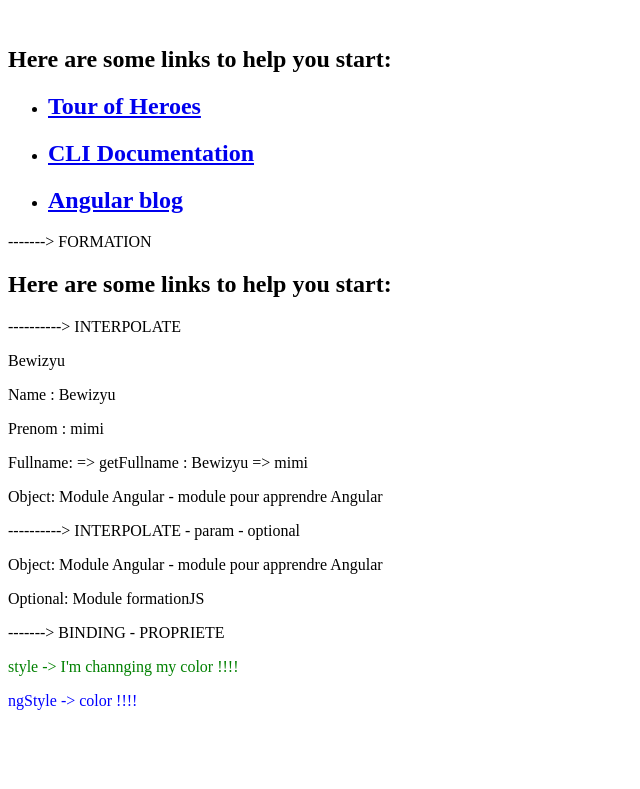
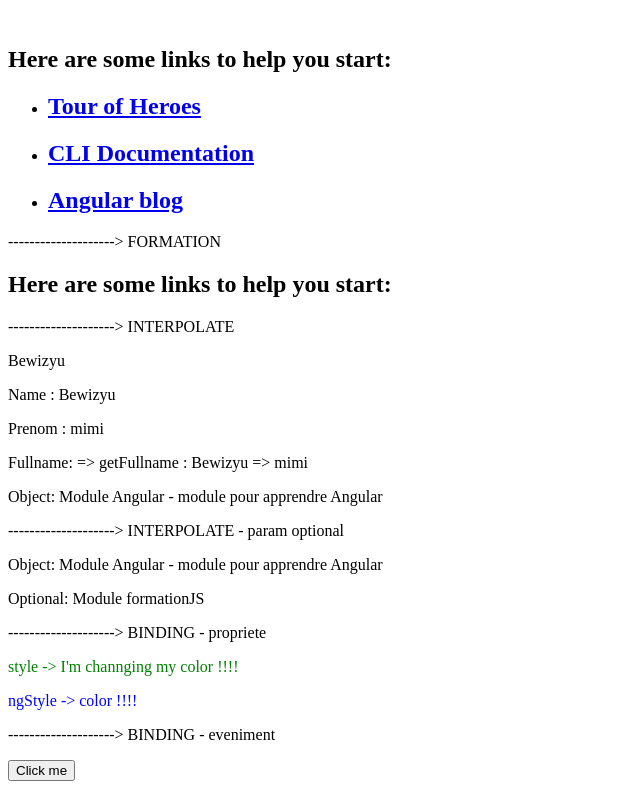
Before and after one commit to avlas/formation-angular-formation-cli, an Angular app: page / in a window 1280 px wide. Shown: the part 358-1147 px from the top of the page, without its empty margins (0-640 px from the left). Before the commit the page ends 1084 px from the top, so only its background shows below. Built offline with nearby package versions, Linux system fonts and the light colour scheme.

Commit message:
binding - eveniment

```diff
--- a/src/app/app.component.html
+++ b/src/app/app.component.html
@@ -27,3 +27,5 @@
 <app-interpolate-param-optional></app-interpolate-param-optional>
 
 <app-binding-propriete></app-binding-propriete>
+
+<app-binding-eveniment></app-binding-eveniment>
--- a/src/app/app.module.ts
+++ b/src/app/app.module.ts
@@ -6,9 +6,10 @@ import { FormationComponent } from './formation/formation.component';
 import { InterpolateComponent } from './interpolate/interpolate.component';
 import { InterpolateParamOptionalComponent } from './interpolate-param-optional/interpolate-param-optional.component';
 import { BindingProprieteComponent } from './binding-propriete/binding-propriete.component';
+import { BindingEvenimentComponent } from './binding-eveniment/binding-eveniment.component';
 
 @NgModule({
-  declarations: [ AppComponent, FormationComponent, InterpolateComponent, InterpolateParamOptionalComponent, BindingProprieteComponent ],
+  declarations: [ AppComponent, FormationComponent, InterpolateComponent, InterpolateParamOptionalComponent, BindingProprieteComponent, BindingEvenimentComponent ],
   imports: [  BrowserModule ],
   providers: [],
   bootstrap: [AppComponent]
--- /dev/null
+++ b/src/app/binding-eveniment/binding-eveniment.component.html
@@ -0,0 +1,7 @@
+<p>
+ --------------------> BINDING - eveniment
+</p>
+
+<button (click)="handleClick($event)"> Click me </button>
+
+<p [hidden]="isHidden"> I was clicked !</p>
--- /dev/null
+++ b/src/app/binding-eveniment/binding-eveniment.component.ts
@@ -0,0 +1,22 @@
+import { Component, OnInit } from '@angular/core';
+
+@Component({
+  selector: 'app-binding-eveniment',
+  templateUrl: './binding-eveniment.component.html',
+  styleUrls: ['./binding-eveniment.component.css']
+})
+export class BindingEvenimentComponent implements OnInit {
+
+  isHidden: boolean = true;
+
+  constructor() { }
+
+  ngOnInit() {
+  }
+
+  handleClick(event):void {
+      console.log('Boutton a ete clique : ', event);
+
+      this.isHidden = !this.isHidden;
+  }
+}
--- a/src/app/binding-propriete/binding-propriete.component.html
+++ b/src/app/binding-propriete/binding-propriete.component.html
@@ -1,5 +1,5 @@
 <p>
-  -------> BINDING - PROPRIETE
+  -------------------->  BINDING - propriete
 </p>
 
 <p [hidden]="isHidden"> I'm hidding !!!! </p>
--- a/src/app/formation/formation.component.html
+++ b/src/app/formation/formation.component.html
@@ -1,5 +1,5 @@
 <p>
-  -------> FORMATION
+  -------------------->  FORMATION
 </p>
 
 <h2>Here are some links to help you start: </h2>
--- a/src/app/interpolate-param-optional/interpolate-param-optional.component.html
+++ b/src/app/interpolate-param-optional/interpolate-param-optional.component.html
@@ -1,5 +1,5 @@
 <p>
-  ----------> INTERPOLATE - param - optional
+  -------------------->  INTERPOLATE - param optional
 </p>
 
 <p>
--- a/src/app/interpolate/interpolate.component.html
+++ b/src/app/interpolate/interpolate.component.html
@@ -1,5 +1,5 @@
 <p>
-  ----------> INTERPOLATE
+  -------------------->  INTERPOLATE
 </p>
 
 <p [textContent]="nom">
```
Also changed, not shown: src/app/binding-eveniment/binding-eveniment.component.css (added), 1 other file (tests, documents, lock files or other folders).
